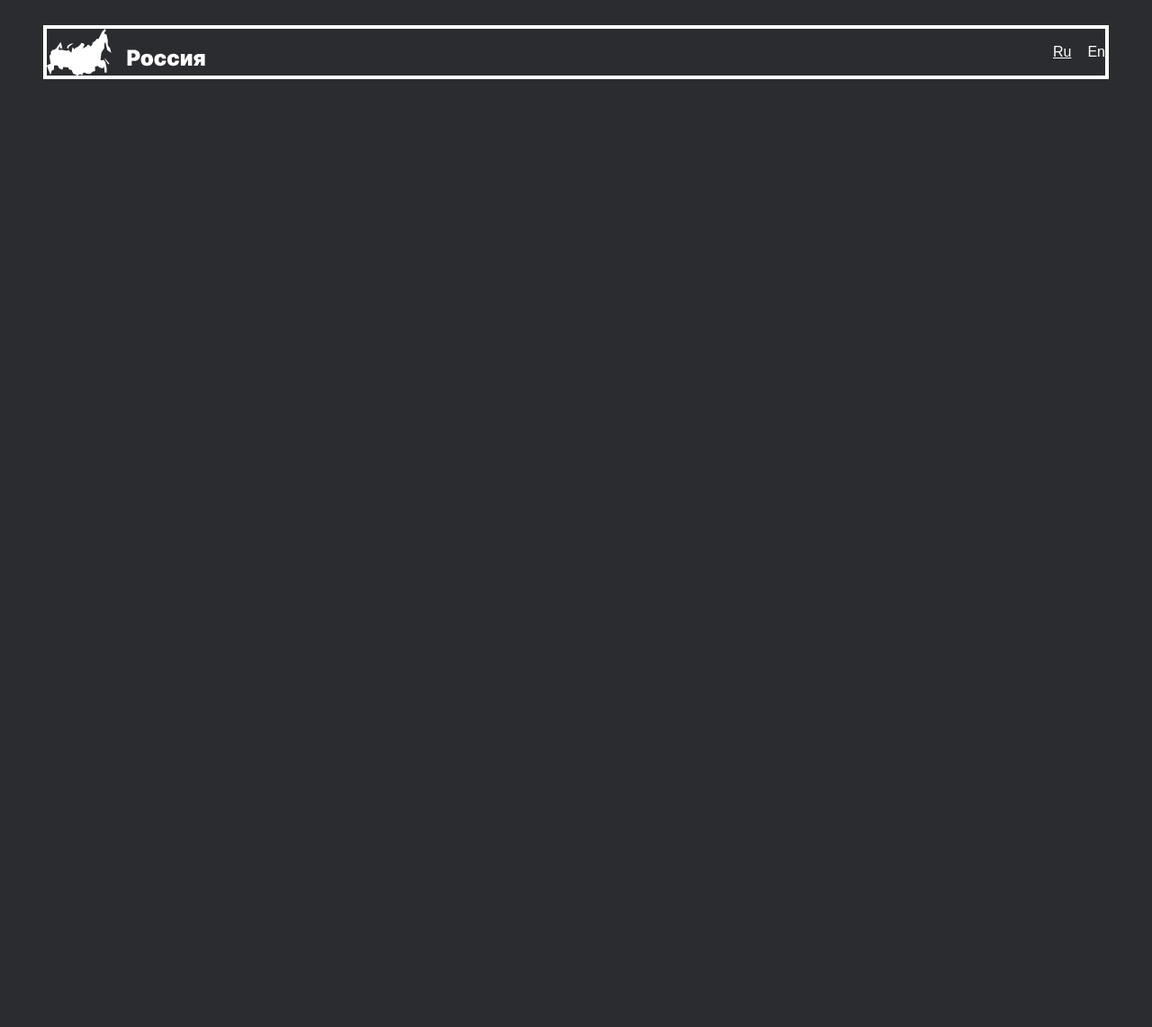
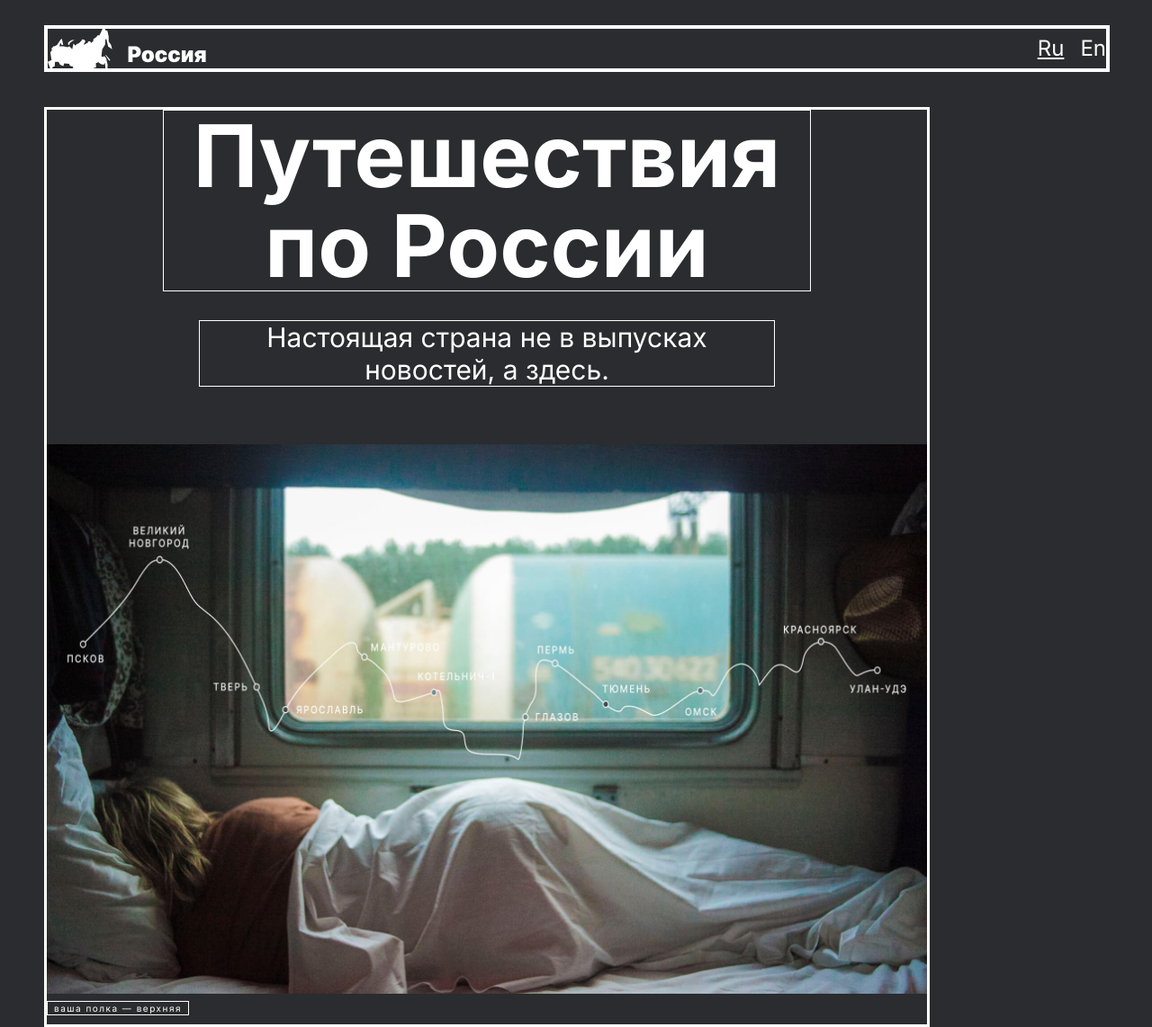
Before and after one commit to mariamvol/secon-project_0, a plain HTML site: page index.html in a window 1280 px wide. Shown: the whole page at 90% size. Before the commit the page ends 800 px from the top, so only its background shows below. Drawn offline with Linux system fonts and the light colour scheme; a web font is replaced by a local one.

Commit message:
header adaptive done? lead in proccceesss

```diff
--- a/blocks/content/content.css
+++ b/blocks/content/content.css
@@ -0,0 +1,6 @@
+.content {
+    /*border: 3px red solid;*/
+    display: flex;
+    margin: 0;
+    padding: 0;
+}
--- a/blocks/header/__lang/__lang-link/header__lang-link.css
+++ b/blocks/header/__lang/__lang-link/header__lang-link.css
@@ -1,12 +1,30 @@
 .header__lang-link {
-    max-width: 30px;
-    max-height: 28px;
     color: white;
     text-decoration: none;
     justify-self: end;
     margin-right: 0;
+    font-family: 'Inter', sans-serif;
+    line-height: 28px;
+    font-size: 24px;
+    font-weight: normal;
 }
 
 .header__lang-link.active {
     text-decoration: underline;
 }
+
+@media (min-width: 321px) {
+    .header__lang-link {
+    line-height: 28px;
+    font-size: 24px;
+    font-weight: normal;
+    }
+}
+
+@media (max-width: 320px) {
+    .header__lang-link {
+    line-height: 20px;
+    font-size: clamp(8px, 5vw, 18px);
+    font-weight: normal;
+    }
+}
--- a/blocks/header/__lang/lang.css
+++ b/blocks/header/__lang/lang.css
@@ -6,3 +6,9 @@
     display: flex;
     gap: 18px;
 }
+
+@media (max-width: 320px) {
+    .lang {
+        gap: clamp(4px, 6vw, 18px);
+    }
+}
--- a/blocks/header/__logo/header__logo.css
+++ b/blocks/header/__logo/header__logo.css
@@ -4,3 +4,11 @@
 
     justify-self: start;
 }
+
+
+@media (max-width: 320px) {
+    .header__logo {
+    width: clamp(50px, 20vw, 142px);
+    height: auto;
+    }
+}
--- a/blocks/header/header.css
+++ b/blocks/header/header.css
@@ -3,8 +3,40 @@
 
 .header {
     border: 4px white solid;
+    max-height: 52px;
     display: flex;
     justify-content: space-between;
     align-items: center;
+    margin: 28px 47px 0 49px;
+}
+
+@media (min-width: 1281px) {
+    .header {
+    margin: 28px 47px 0 49px;
+    }
+}
+
+@media (min-width: 1025px) and (max-width: 1280px) {
+    .header {
+    margin: 28px 47px 0 49px;
+    }
+}
+
+@media (min-width: 769px) and (max-width: 1024px) {
+    .header {
     margin: 28px 48px 0 48px;
+    }
 }
+
+@media (min-width: 321px) and (max-width: 768px) {
+    .header {
+    margin: 28px 24px 0 24px;
+    }
+}
+
+@media (max-width: 320px) {
+    .header {
+    margin: 16px 16px 0 16px;
+    max-height: 42px;
+    }
+}
--- /dev/null
+++ b/blocks/lead/__caption/lead__caption.css
@@ -0,0 +1,13 @@
+.lead__caption {
+    border: 1px white solid;
+    max-width: 158px;
+    color: white;
+    font-size: 10px;
+    line-height: 14px;
+    font-weight: normal;
+    font-family: 'Inter', sans-serif;
+    justify-self: left;
+
+    letter-spacing: 1.5px;
+    margin-top: 8px;
+}
--- /dev/null
+++ b/blocks/lead/__image/lead__image.css
@@ -0,0 +1,5 @@
+.lead__image {
+    width: 100%;
+    height: auto;
+    display: block;
+}
--- /dev/null
+++ b/blocks/lead/__subtitle/lead__subtitle.css
@@ -0,0 +1,10 @@
+.lead__subtitle {
+    border: 1px white solid;
+    max-width: 640px;
+    color: white;
+    font-size: 30px;
+    line-height: 36px;
+    font-weight: normal;
+    font-family: 'Inter', sans-serif;
+    margin: 32px auto 64px auto;
+}
--- /dev/null
+++ b/blocks/lead/__title/lead__title.css
@@ -0,0 +1,10 @@
+.lead__title {
+    border: 1px white solid;
+    max-width: 720px;
+    color: white;
+    font-size: 96px;
+    line-height: 100px;
+    font-family: 'Inter', sans-serif;
+    margin: 0 auto;
+    padding: 0;
+}
--- a/blocks/lead/lead.css
+++ b/blocks/lead/lead.css
@@ -0,0 +1,48 @@
+@import url(./__title/lead__title.css);
+@import url(./__subtitle/lead__subtitle.css);
+@import url(./__caption/lead__caption.css);
+
+.lead {
+    border: 3px white solid;
+    max-width: 984px;
+    margin: 39px auto auto 49px;
+    /*margin-top: clamp(39px, 4vw, 48px);
+    margin-left: clamp(0px, 3.5vw, 49px);
+    margin-right: auto;
+    margin-bottom: auto;*/
+    box-sizing: border-box;
+    display: flex;
+    flex-direction: column;
+    text-align: center;
+}
+
+@media (min-width: 1281px) {
+    .lead {
+    margin: 39px auto auto 49px;
+    }
+}
+
+@media (min-width: 1025px) and (max-width: 1280px) {
+    .lead {
+    margin: 39px auto auto 49px;
+    }
+}
+
+@media (min-width: 769px) and (max-width: 1024px) {
+    .lead {
+    margin: 48px 48px 0 48px;
+    }
+}
+
+@media (min-width: 321px) and (max-width: 768px) {
+    .lead {
+    margin: 48px 0 0 0;
+    }
+}
+
+@media (max-width: 320px) {
+    .lead {
+    margin: 48px 0 0 0;
+    max-height: 42px;
+    }
+}
--- a/index.html
+++ b/index.html
@@ -20,7 +20,10 @@
         <main class="content">
 
             <section class="lead">
-
+                <h1 class="lead__title">Путешествия по России</h1>
+                <p class="lead__subtitle">Настоящая страна не в выпусках новостей, а здесь.</p>
+                <img class="lead__image" alt="lead image" src="./images/lead-polka.jpg">
+                <p class="lead__caption">ваша полка — верхняя</p>
             </section>
 
             <section class="intro">
```
